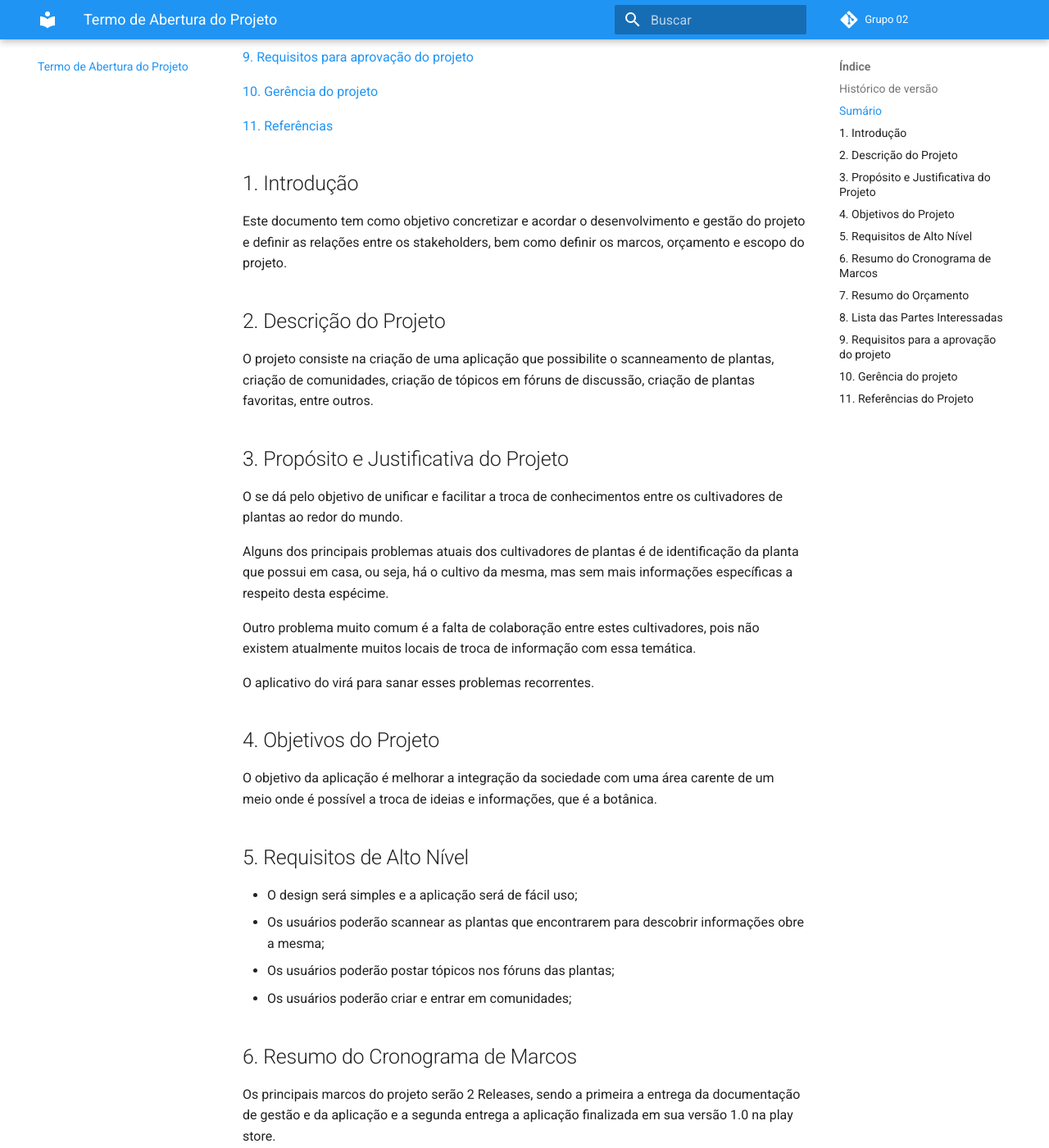
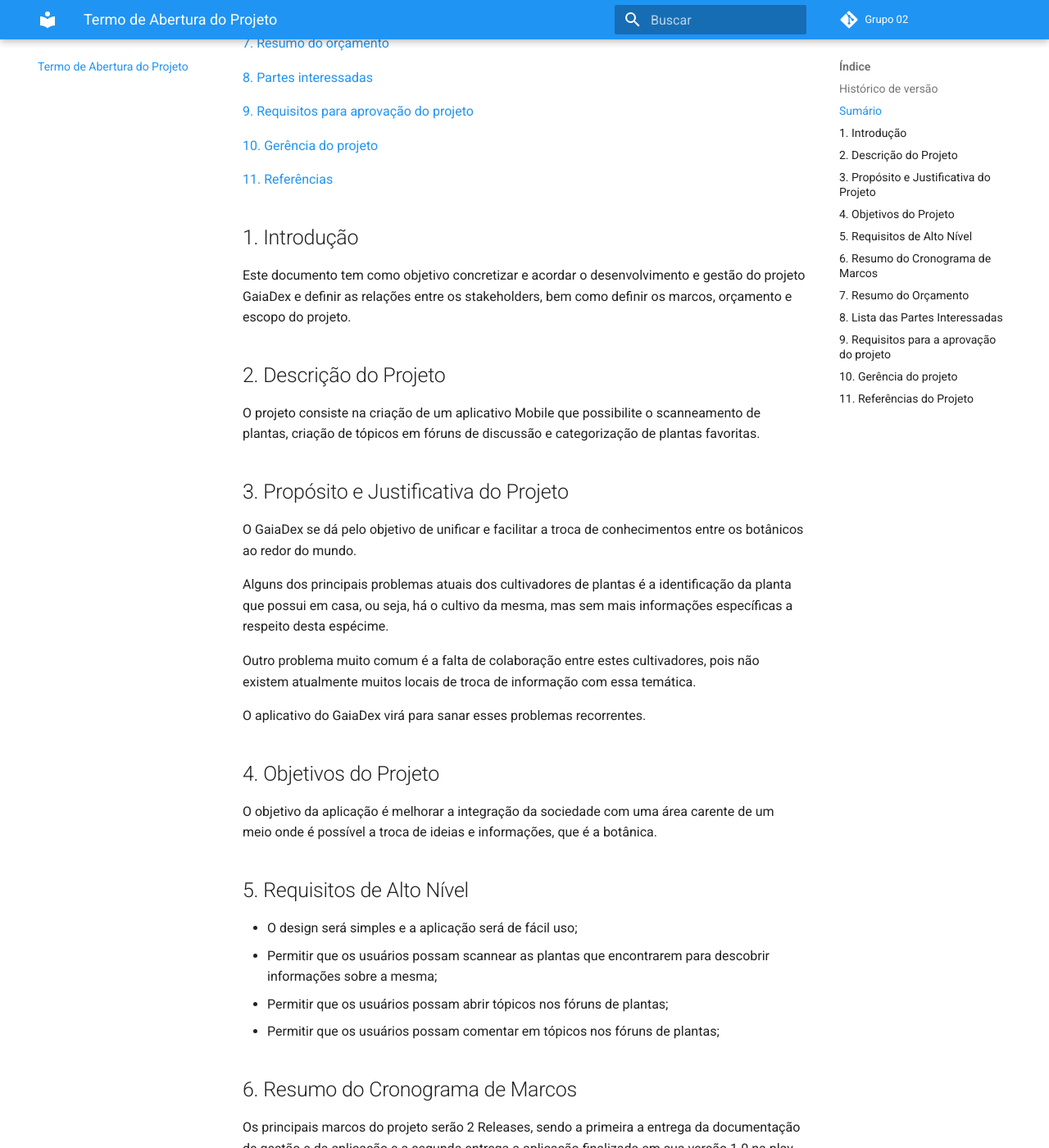
Before and after one commit to fga-eps-mds/2020.1-GaiaDex-wiki, an MkDocs documentation site: the page built from docs/project_opening_term/project_opening_term.md, in a window 1280 px wide and 1400 px high, scrolled down 798 px. Shown: the whole window at 82% size. Built offline with MkDocs 1.6.1 and Material for MkDocs 9.7.7, drawn with Linux system fonts in a browser that asks for light colours; comment, search, counter and statistics services are not loaded; old or Windows-style settings are respelled for this version of MkDocs; some of the changed text lies outside the part shown.

Commit message:
Update project opening term.
Co-authored-by: Antionio Ruan Moura Barreto <ruanmoura13@outlook.com>
Co-authored-by: Victor Hugo <vitao.hugo@hotmail.com>

```diff
--- a/docs/project_opening_term/project_opening_term.md
+++ b/docs/project_opening_term/project_opening_term.md
@@ -33,21 +34,21 @@
 
 ## 1. Introdução
 
-Este documento tem como objetivo concretizar e acordar o desenvolvimento e gestão do projeto <nome_do_projeto> e definir as relações entre os stakeholders, bem como definir os marcos, orçamento e escopo do projeto.
+Este documento tem como objetivo concretizar e acordar o desenvolvimento e gestão do projeto GaiaDex e definir as relações entre os stakeholders, bem como definir os marcos, orçamento e escopo do projeto.
 
 ## 2. Descrição do Projeto
 
-O projeto consiste na criação de uma aplicação que possibilite o scanneamento de plantas, criação de comunidades, criação de tópicos em fóruns de discussão, criação de plantas favoritas, entre outros.
+O projeto consiste na criação de um aplicativo Mobile que possibilite o scanneamento de plantas, criação de tópicos em fóruns de discussão e categorização de plantas favoritas.
 
 ## 3. Propósito e Justificativa do Projeto
 
-O <nome_do_projeto> se dá pelo objetivo de unificar e facilitar a troca de conhecimentos entre os cultivadores de plantas ao redor do mundo.
+O GaiaDex se dá pelo objetivo de unificar e facilitar a troca de conhecimentos entre os botânicos ao redor do mundo.
 
-Alguns dos principais problemas atuais dos cultivadores de plantas é de identificação da planta que possui em casa, ou seja, há o cultivo da mesma, mas sem mais informações específicas a respeito desta espécime.
+Alguns dos principais problemas atuais dos cultivadores de plantas é a identificação da planta que possui em casa, ou seja, há o cultivo da mesma, mas sem mais informações específicas a respeito desta espécime.
 
 Outro problema muito comum é a falta de colaboração entre estes cultivadores, pois não existem atualmente muitos locais de troca de informação com essa temática.
 
-O aplicativo do <nome_do_projeto> virá para sanar esses problemas recorrentes.
+O aplicativo do GaiaDex virá para sanar esses problemas recorrentes.
 
 ## 4. Objetivos do Projeto
 
@@ -56,9 +57,9 @@
 ## 5. Requisitos de Alto Nível
 
 * O design será simples e a aplicação será de fácil uso;
-* Os  usuários poderão scannear as plantas que encontrarem para descobrir informações obre a mesma;
-* Os usuários poderão postar tópicos nos fóruns das plantas;
-* Os usuários poderão criar e entrar em comunidades;
+* Permitir que os  usuários possam scannear as plantas que encontrarem para descobrir informações sobre a mesma;
+* Permitir que os usuários possam abrir tópicos nos fóruns de plantas;
+* Permitir que os usuários possam comentar em tópicos nos fóruns de plantas;
 
 ## 6. Resumo do Cronograma de Marcos
 
@@ -89,11 +90,9 @@
 
 ## 8. Lista das Partes Interessadas
 
-* Estusiastas da botânica e/ou da agronomia.
-* Equipe de Gerência de Projetos e Portfólios de Software.
-* A equipe de Engenharia de Produto de Software (EPS) é composta por alunos da disciplina de mesmo nome da Universidade de Brasília campus gama, responsáveis pela gerência do projeto.
-* Equipe de Desenvolvimento de Software.
-* A equipe de desenvolvimento de software é composta pelos alunos da disciplina Métodos de Desenvolvimento de Software da Universidade de Brasília campus Gama.
+* Entusiastas da botânica e/ou da agronomia.
+* Equipe de Gerência de Projetos,a qual é composta por alunos da disciplina de mesmo nome da Universidade de Brasília campus gama, responsáveis pela gerência do projeto.
+* Equipe de Desenvolvimento de Software, a qual é composta pelos alunos da disciplina Métodos de Desenvolvimento de Software da Universidade de Brasília campus Gama.
 
 | Foto | Nome | Email | GitHub |
 |:----:|:------------------------:|:-----:|:------:|
```
Also changed, not shown: other parts of docs/project_opening_term/project_opening_term.md (+1 -0 lines).
